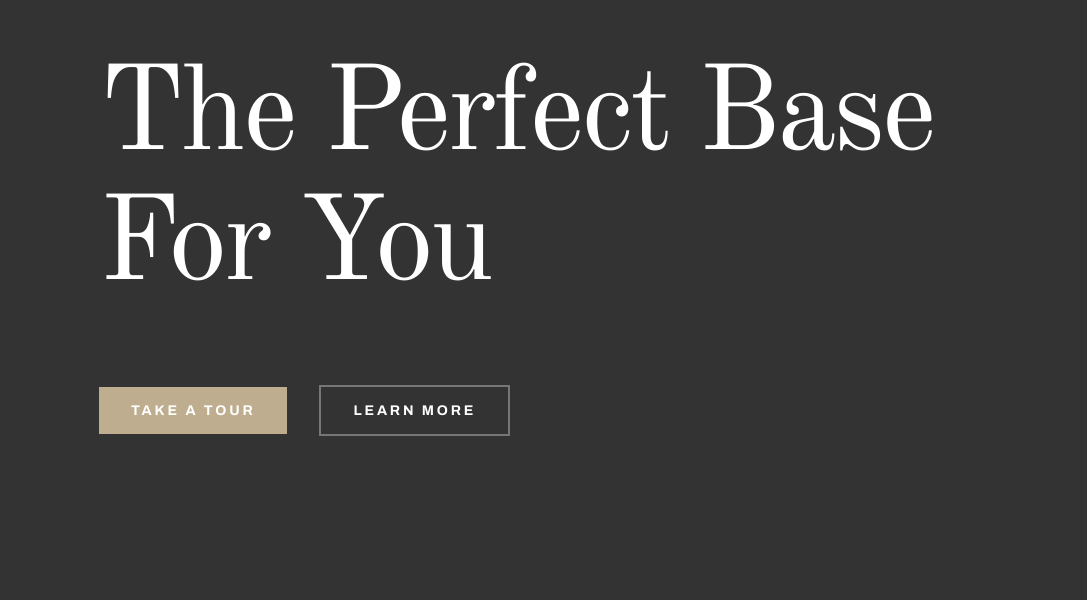
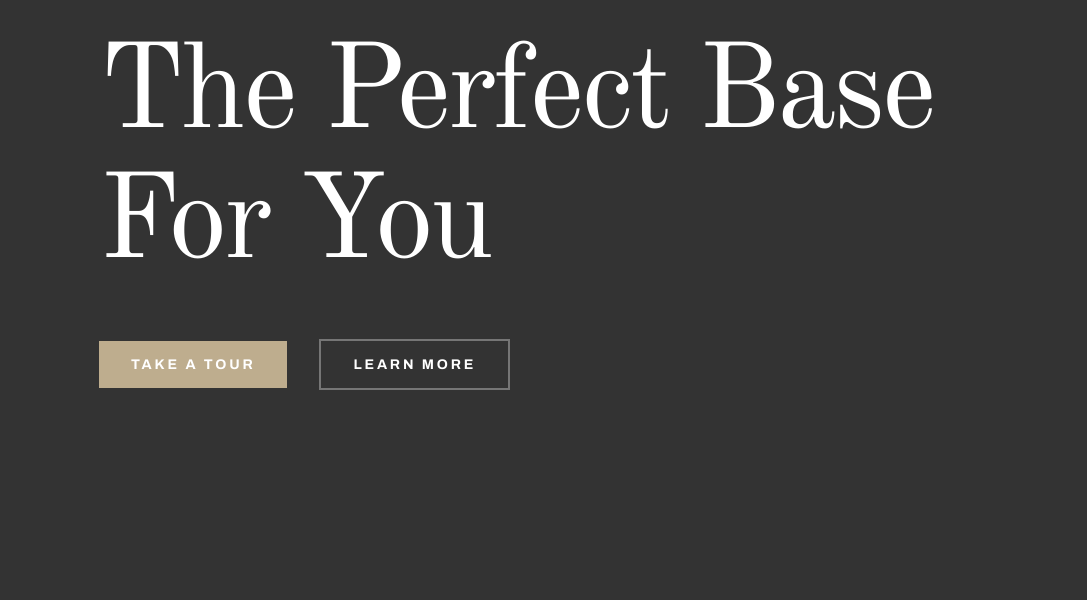
Before and after one commit to francofelicioni/hotel-miranda, a website: page index.html in a window 1280 px wide. Shown: the part 200-800 px from the top of the page, without its empty margins (109-1196 px from the left). Drawn offline with nearby package versions, Linux system fonts and the light colour scheme; files that its build step writes are made by us from their sources.

Commit message:
Main responsive styles

```diff
--- a/scss/media-queries/home/_mq-main.scss
+++ b/scss/media-queries/home/_mq-main.scss
@@ -7,7 +7,8 @@
       height: 700px;
       margin: 0 auto;
       align-items: flex-start;
-      padding: 150px 4rem 0 4rem;
+      padding:  0 4rem;
+      padding-top: 10%;
 
       h3 {
         font-family: $font-text;
@@ -23,7 +24,7 @@
         line-height: 8.125rem;
         letter-spacing: -3.6px;
         // max-width: 50%;
-        margin-bottom: 1.5rem;
+        margin-bottom: 1rem;
       }
 
       .btn {
@@ -34,6 +35,7 @@
         @include flex-row-between-center;
         justify-content: center;
         gap: 2rem;
+        padding: 0 1rem;
       }
 
       &--black {
```
